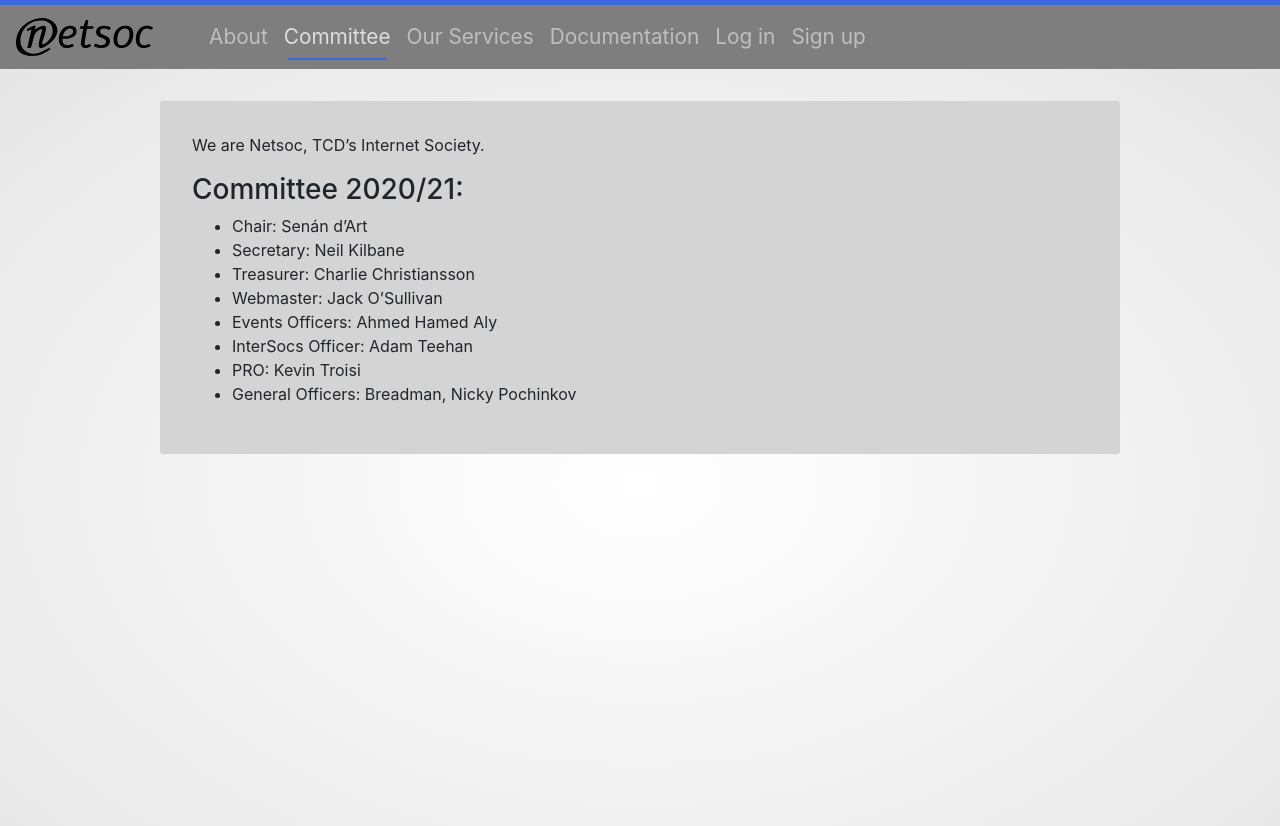
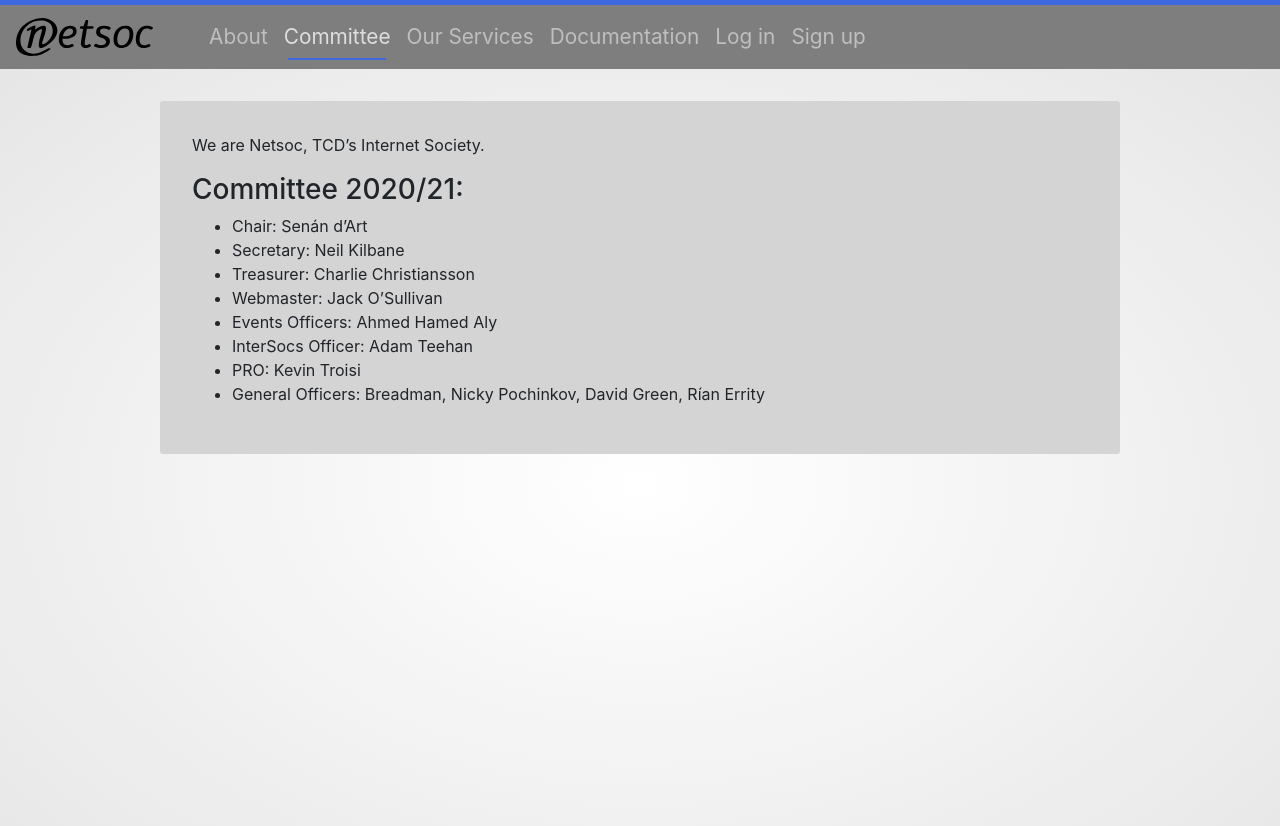
Before and after one commit to netsoc/website-ng, a Jekyll site: the page built from committee.md, in a window 1280 px wide. Shown: the top 826 px of the page. Built offline with Jekyll 4.4.1, drawn with Linux system fonts in a browser that asks for light colours.

Commit message:
Updated committee page

```diff
--- a/committee.md
+++ b/committee.md
@@ -14,6 +14,6 @@ We are Netsoc, TCD's Internet Society.
 - Events Officers: Ahmed Hamed Aly
 - InterSocs Officer: Adam Teehan
 - PRO: Kevin Troisi
-- General Officers: Breadman, Nicky Pochinkov
+- General Officers: Breadman, Nicky Pochinkov, David Green, Rían Errity
 
 <!-- You can view previous committees [here](previous-committees). -->
```
